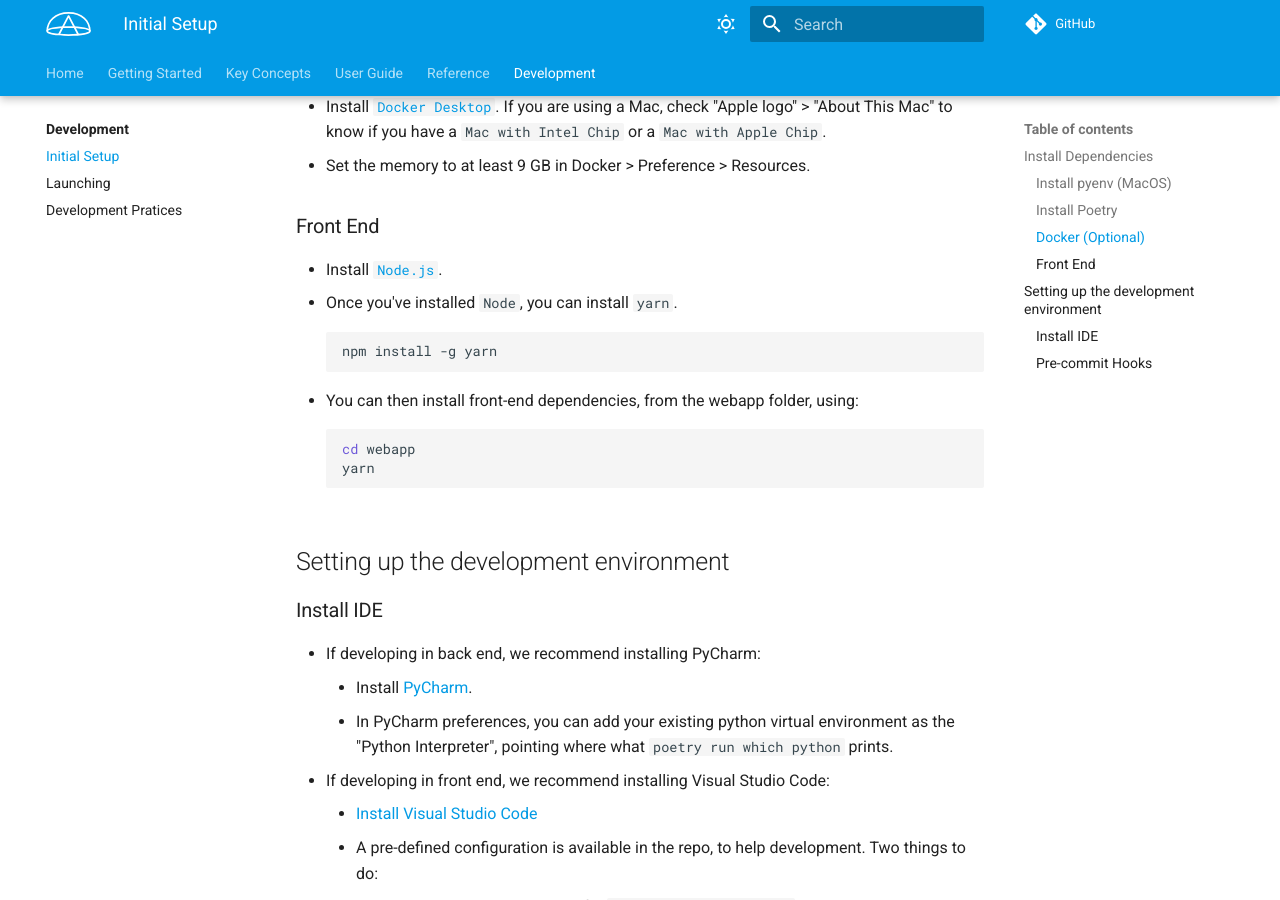
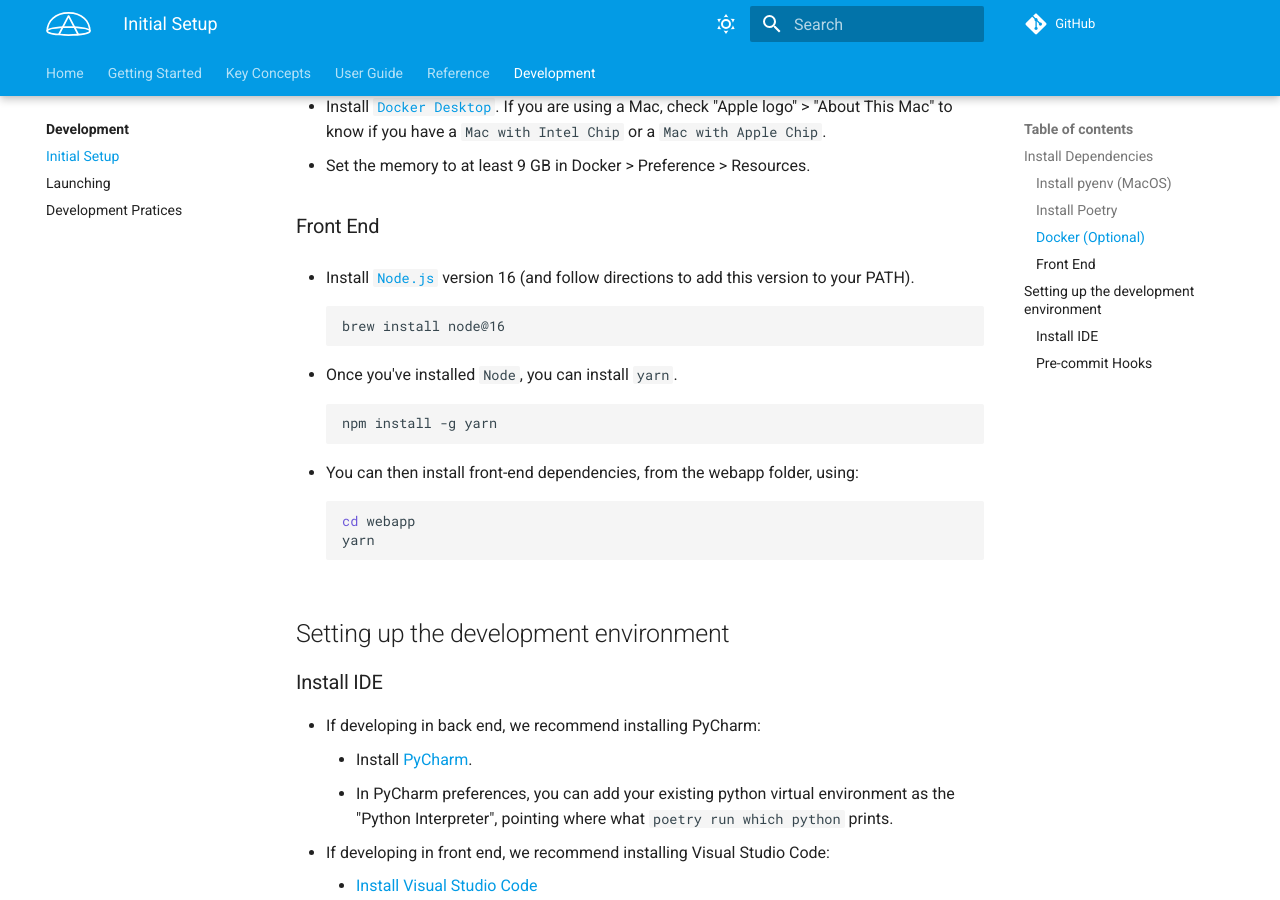
Before and after one commit to ServiceNow/azimuth, an MkDocs documentation site: the page built from docs/docs/development/setup.md, in a window 1280 px wide and 900 px high, scrolled down 1540 px. Built offline with MkDocs 1.6.1 and Material for MkDocs 9.7.7, drawn with Linux system fonts in a browser that asks for light colours; comment, search, counter and statistics services are not loaded; the version menu is left out.

Commit message:
Add detail to install node.js with brew

````diff
--- a/docs/docs/development/setup.md
+++ b/docs/docs/development/setup.md
@@ -67,7 +67,13 @@ Docker is needed for different tasks such as releasing and updating the document
 * Set the memory to at least 9 GB in Docker > Preference > Resources.
 
 ### Front End
-- Install [`Node.js`](https://nodejs.org).
+- Install [`Node.js`](https://nodejs.org) version 16 (and follow directions to add this version
+  to your PATH).
+
+    ```shell
+    brew install node@16
+    ```
+
 - Once you've installed `Node`, you can install `yarn`.
 
     ```shell
````
